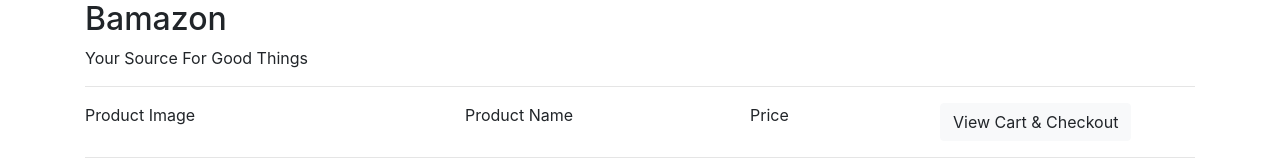
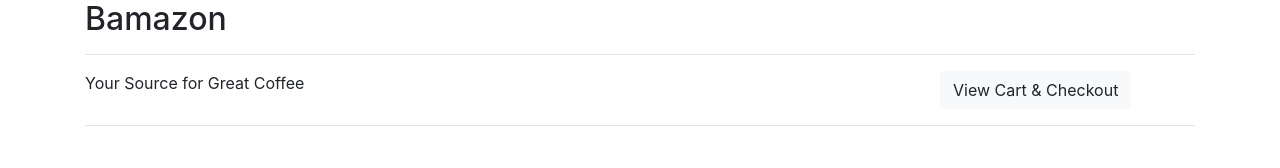
Before and after one commit to EricBillings/Bamazom, a website: page public/index.html in a window 1280 px wide. Drawn offline with nearby package versions, Linux system fonts and the light colour scheme; no server answers.

Commit message:
cleaned up index html

```diff
--- a/public/index.html
+++ b/public/index.html
@@ -16,17 +16,14 @@
 <body>
     <div class="container" id="mainContainer">
         <h2>Bamazon</h2>
-        <p>Your Source For Good Things</p>
         <hr>
         <div class="row top-container" id="topContainer">
             <div class="col-4">
-                Product Image
+                Your Source for Great Coffee
             </div>
             <div class="col-3">
-                Product Name
             </div>
             <div class="col-2">
-                Price
             </div>
             <div class="col-3">
                     <a class="btn btn-light" href="/cart" id="checkout">View Cart & Checkout</a>
```
